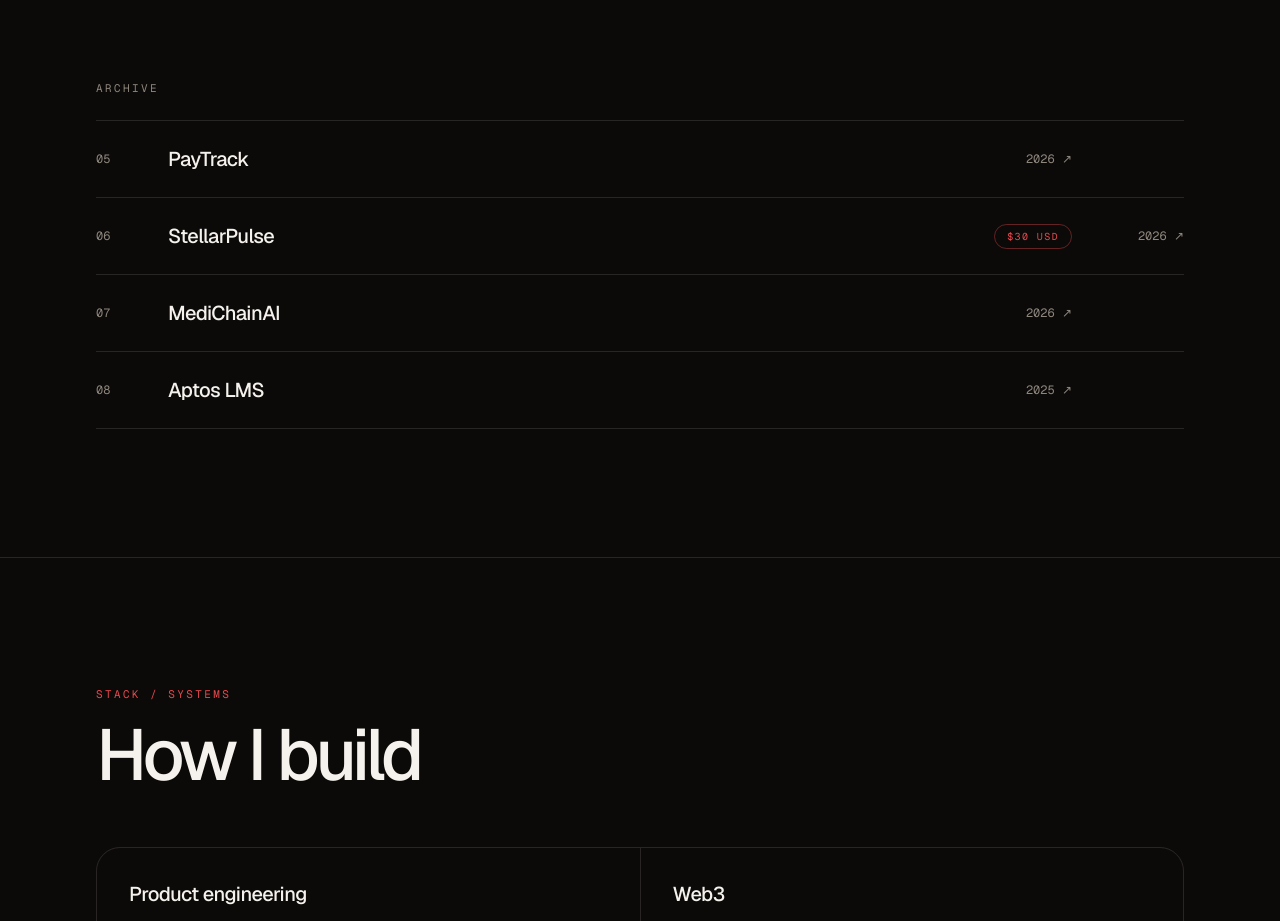
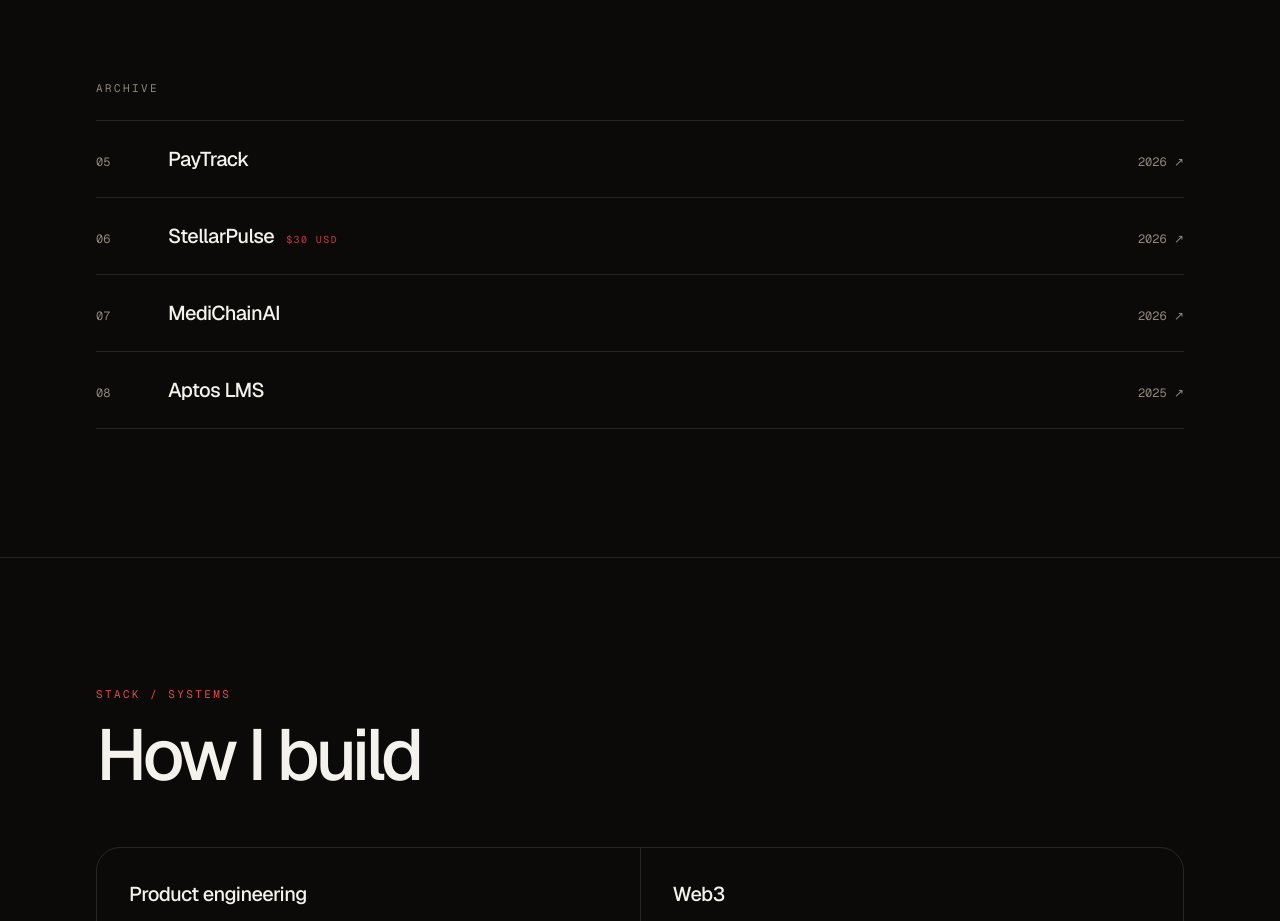
Before and after one commit to codeREDxbt/Portfolio-Site, a Next.js app: page / in a window 1280 px wide. Shown: the part 5100-6021 px from the top of the page. Built offline with nearby package versions, Linux system fonts and the light colour scheme; no server answers.

Commit message:
Fix: archive rows — quiet inline award text replaces lone red pill; layout containment on rows

```diff
--- a/src/components/Projects.tsx
+++ b/src/components/Projects.tsx
@@ -41,19 +41,19 @@ export function Projects() {
                   href={project.liveUrl ?? project.repoUrl}
                   target="_blank"
                   rel="noopener noreferrer"
-                  className="group block overflow-hidden"
+                  className="group block overflow-hidden [contain:layout]"
                 >
                   {/* collapsed row */}
-                  <span className="grid gap-3 py-6 transition-colors md:grid-cols-[60px_1fr_auto_100px] md:items-center">
+                  <span className="grid gap-3 py-6 transition-colors md:grid-cols-[60px_1fr_100px] md:items-baseline">
                     <span className="font-mono text-xs text-dim">{project.number}</span>
                     <span className="text-xl font-medium tracking-[-0.03em] transition-colors group-hover:text-red">
                       {project.title}
+                      {project.award ? (
+                        <span className="ml-3 font-mono text-[10px] uppercase tracking-[0.14em] text-red/70">
+                          {project.award}
+                        </span>
+                      ) : null}
                     </span>
-                    {project.award ? (
-                      <span className="w-fit rounded-full border border-red/40 px-3 py-1 font-mono text-[10px] uppercase tracking-[0.14em] text-red">
-                        {project.award}
-                      </span>
-                    ) : null}
                     <span className="font-mono text-xs text-dim md:text-right">
                       {project.year} ↗
                     </span>
```
